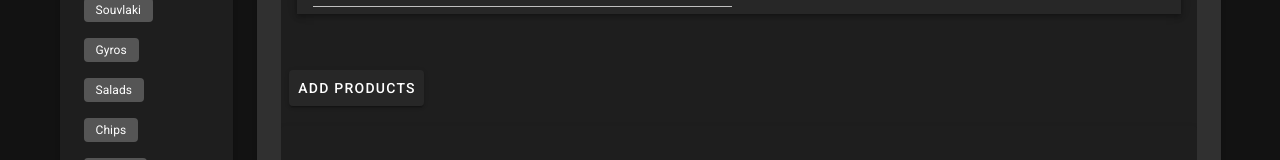
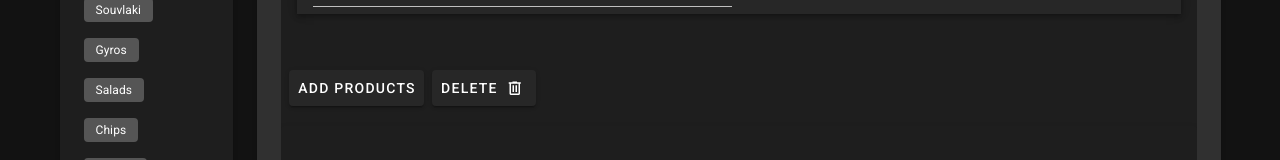
Before and after one commit to preginald/kpos, a Vue app: page /menu in a window 1280 px wide. Both pictures are taken after a click on the button "ANALYSE". Shown: the part 254-414 px from the top of the page. Built offline with nearby package versions, Linux system fonts and the light colour scheme.

Commit message:
add delete xmenu function and button

```diff
--- a/src/components/Stepper/Step2.vue
+++ b/src/components/Stepper/Step2.vue
@@ -107,6 +107,11 @@
     </v-card-actions>
     <v-card-actions>
       <v-btn @click="addProducts">Add Products</v-btn>
+      <v-btn @click="deleteXmenu"
+        >Delete
+
+        <v-icon right> mdi-trash-can-outline </v-icon>
+      </v-btn>
     </v-card-actions>
     <XmenuTable class="mt-3" />
   </v-card>
@@ -167,6 +172,7 @@ export default {
       "changeCategory",
       "saveProductToMenu",
       "saveProductsToMenu",
+      "deleteXmenu",
     ]),
     togglePrefix() {
       this.form.prefix = !this.form.prefix;
--- a/src/store/index.js
+++ b/src/store/index.js
@@ -146,6 +146,9 @@ export default new Vuex.Store({
     setSuffixes(state, suffixes) {
       state.suffixesByCategory = suffixes;
     },
+    setXmenu(state, xMenu) {
+      state.xmenu = xMenu;
+    },
   },
   actions: {
     saveProductToMenu({ commit }, product) {
@@ -170,6 +173,9 @@ export default new Vuex.Store({
       commit('setSearchByCategory', category);
       commit('setPrefixes', getters.getPrefixesByCategory);
       commit('setSuffixes', getters.getSuffixesByCategory);
+    },
+    deleteXmenu({ commit }) {
+      commit('setXmenu', []);
     },
   },
   modules: {},
```
